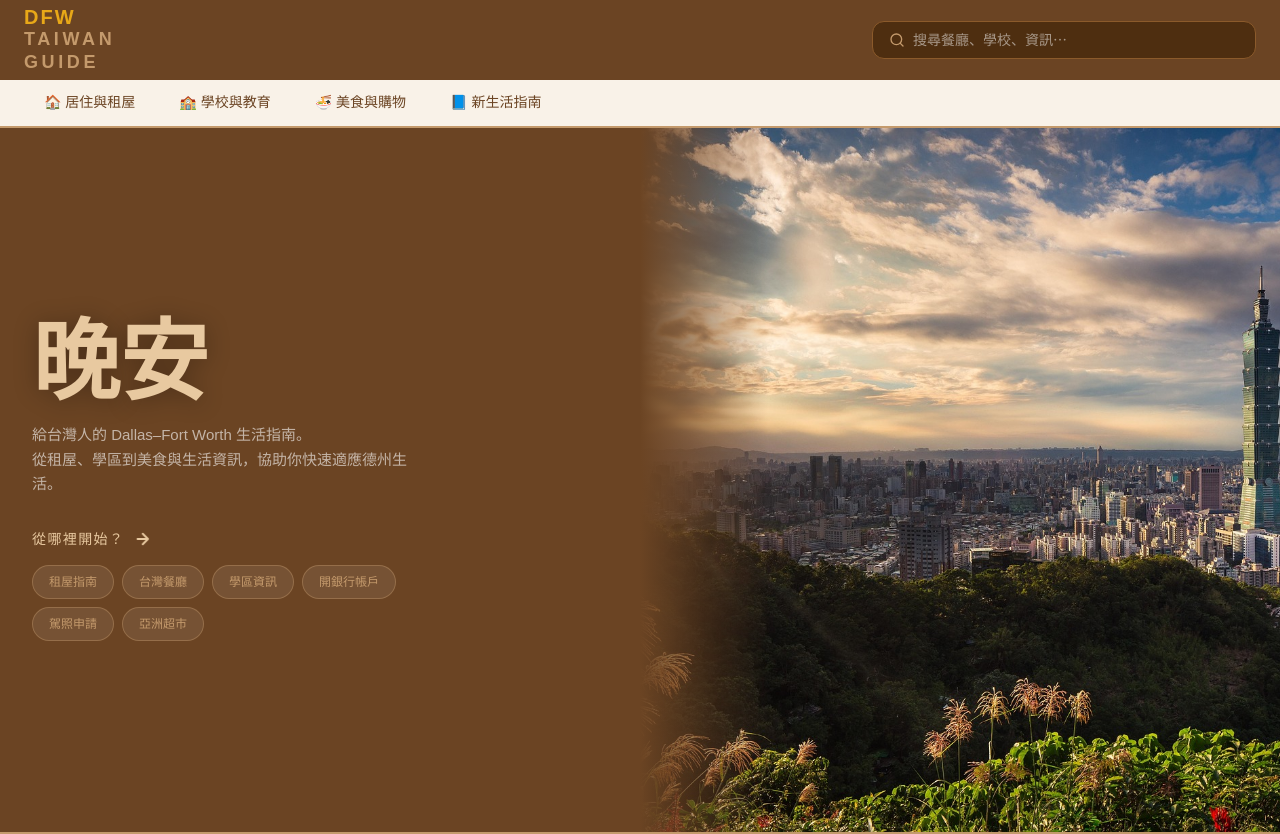
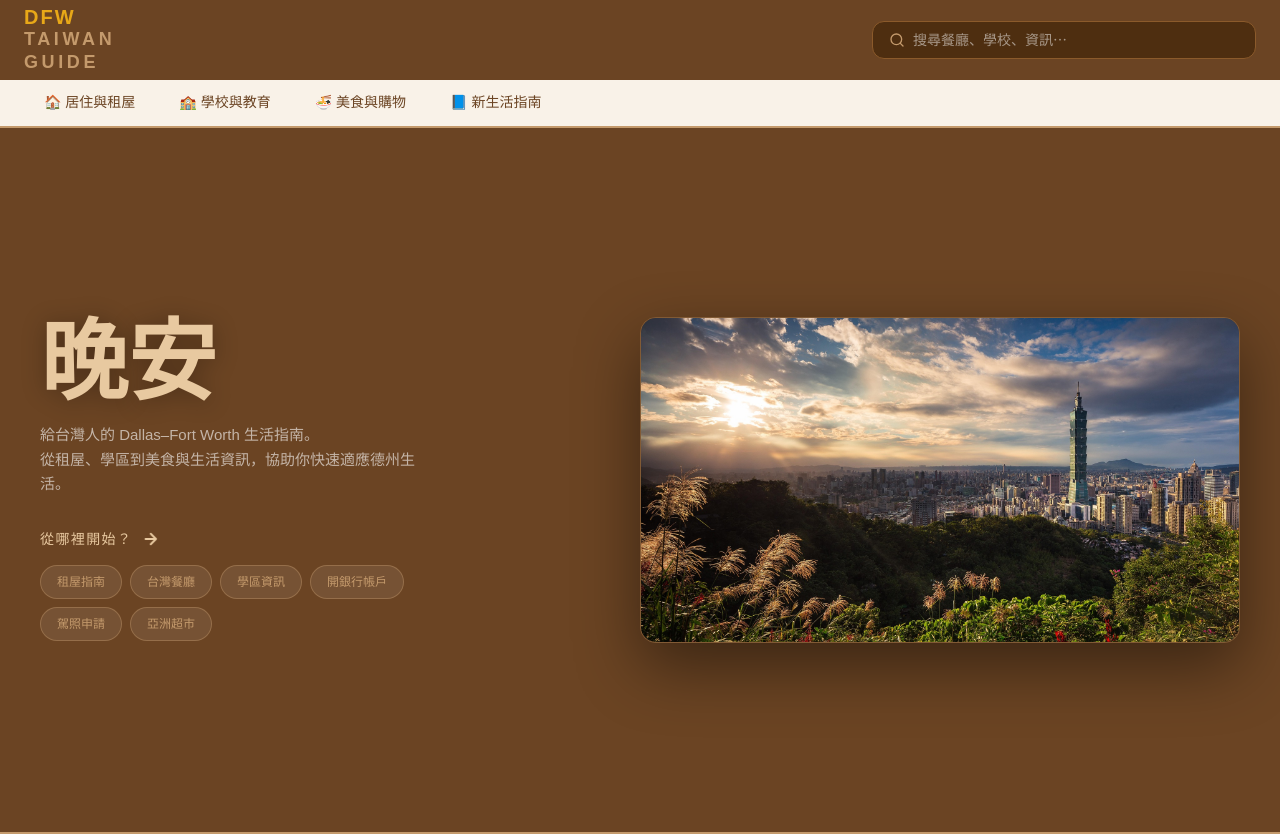
Before and after one commit to ElieshaLai/dfw-taiwan-guide, a Next.js app: page / in a window 1280 px wide. Shown: the top 834 px of the page. Built offline with nearby package versions, Linux system fonts and the light colour scheme.

Commit message:
Update page.tsx

```diff
--- a/app/page.tsx
+++ b/app/page.tsx
@@ -40,17 +40,13 @@ export default function Home() {
       <Navbar />
 
       <main>
-        {/* Hero — 左文右圖 */}
+        {/* Hero */}
         <section
-          className="flex flex-col md:flex-row"
-          style={{ minHeight: "88vh" }}
+          className="flex flex-col md:flex-row items-center"
+          style={{ minHeight: "88vh", backgroundColor: "#6B4423", padding: "48px 40px" }}
         >
           {/* 左側：文字區 */}
-          <div
-            className="flex flex-col justify-center px-8 py-16 md:py-0 md:w-1/2"
-            style={{ backgroundColor: "#6B4423" }}
-          >
-            {/* H1：時間問候 */}
+          <div className="flex flex-col justify-center md:w-1/2 md:pr-12 pb-10 md:pb-0">
             <h1
               className="font-black leading-none mb-4"
               style={{
@@ -79,13 +75,9 @@ export default function Home() {
                 從哪裡開始？
               </span>
               <svg
-                width="18" height="18"
-                viewBox="0 0 24 24"
-                fill="none"
-                stroke="#E8C9A0"
-                strokeWidth="2.5"
-                strokeLinecap="round"
-                strokeLinejoin="round"
+                width="18" height="18" viewBox="0 0 24 24"
+                fill="none" stroke="#E8C9A0" strokeWidth="2.5"
+                strokeLinecap="round" strokeLinejoin="round"
                 style={{ animation: "bounce-x 1.8s infinite" }}
               >
                 <path d="M5 12h14M12 5l7 7-7 7" />
@@ -121,21 +113,27 @@ export default function Home() {
             </div>
           </div>
 
-          {/* 右側：圖片區 — 換圖只要換 /hero.jpg */}
-          <div className="relative md:w-1/2" style={{ minHeight: "50vh" }}>
+          {/* 右側：圖片，有圓角與陰影，完整顯示 */}
+          <div
+            className="md:w-1/2 w-full"
+            style={{
+              borderRadius: "16px",
+              overflow: "hidden",
+              boxShadow: "0 24px 64px rgba(0,0,0,0.45)",
+              border: "1px solid rgba(196,154,108,0.25)",
+            }}
+          >
             <Image
               src="/hero.jpg"
               alt="台北101夜景"
-              fill
-              style={{ objectFit: "cover", objectPosition: "center" }}
+              width={900}
+              height={600}
+              style={{
+                width: "100%",
+                height: "auto",
+                display: "block",
+              }}
               priority
-            />
-            {/* 左側漸層，讓文字區與圖片區的邊界柔和 */}
-            <div
-              className="absolute inset-0"
-              style={{
-                background: "linear-gradient(to right, #6B4423 0%, transparent 20%)",
-              }}
             />
           </div>
         </section>
```
